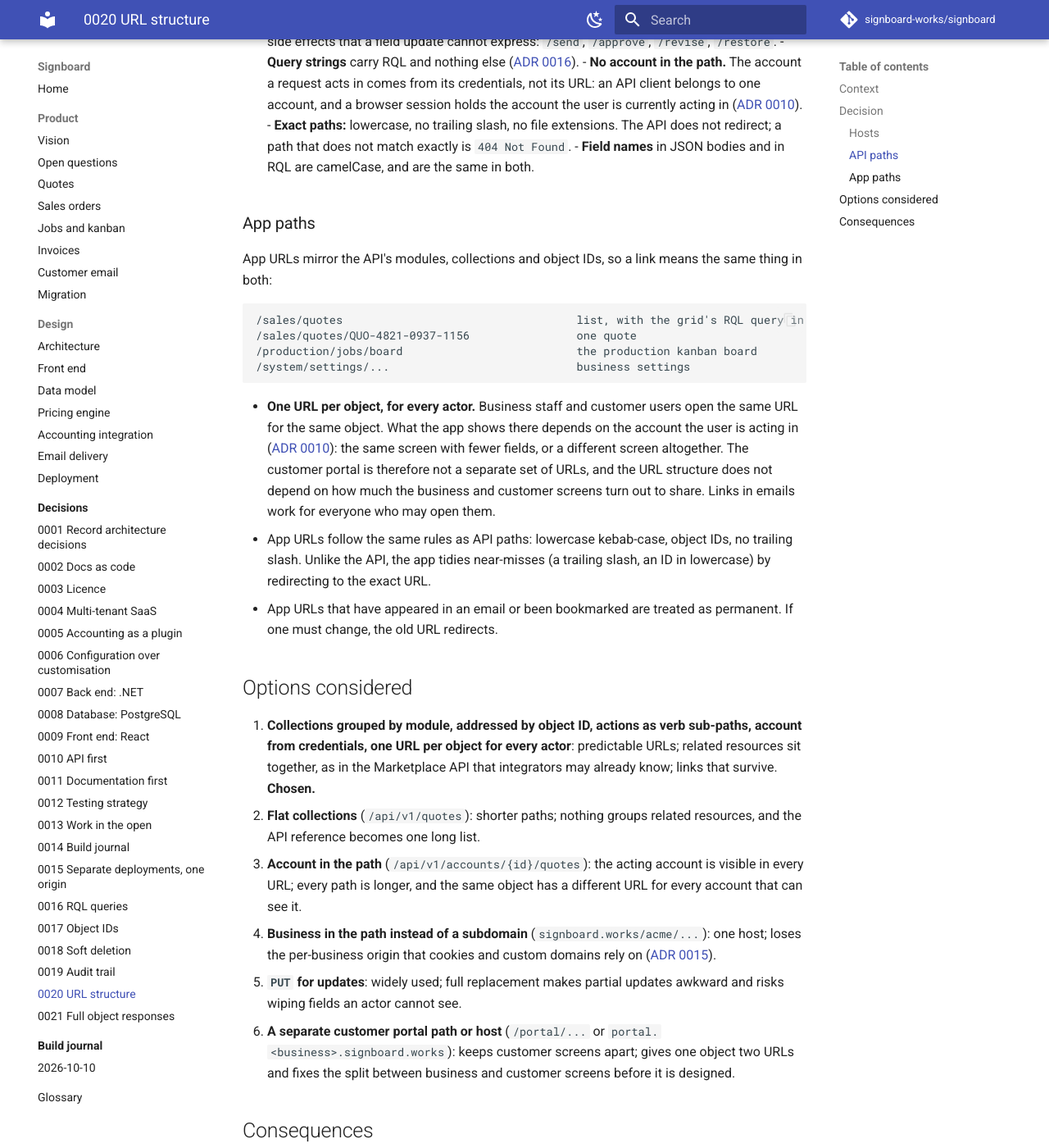
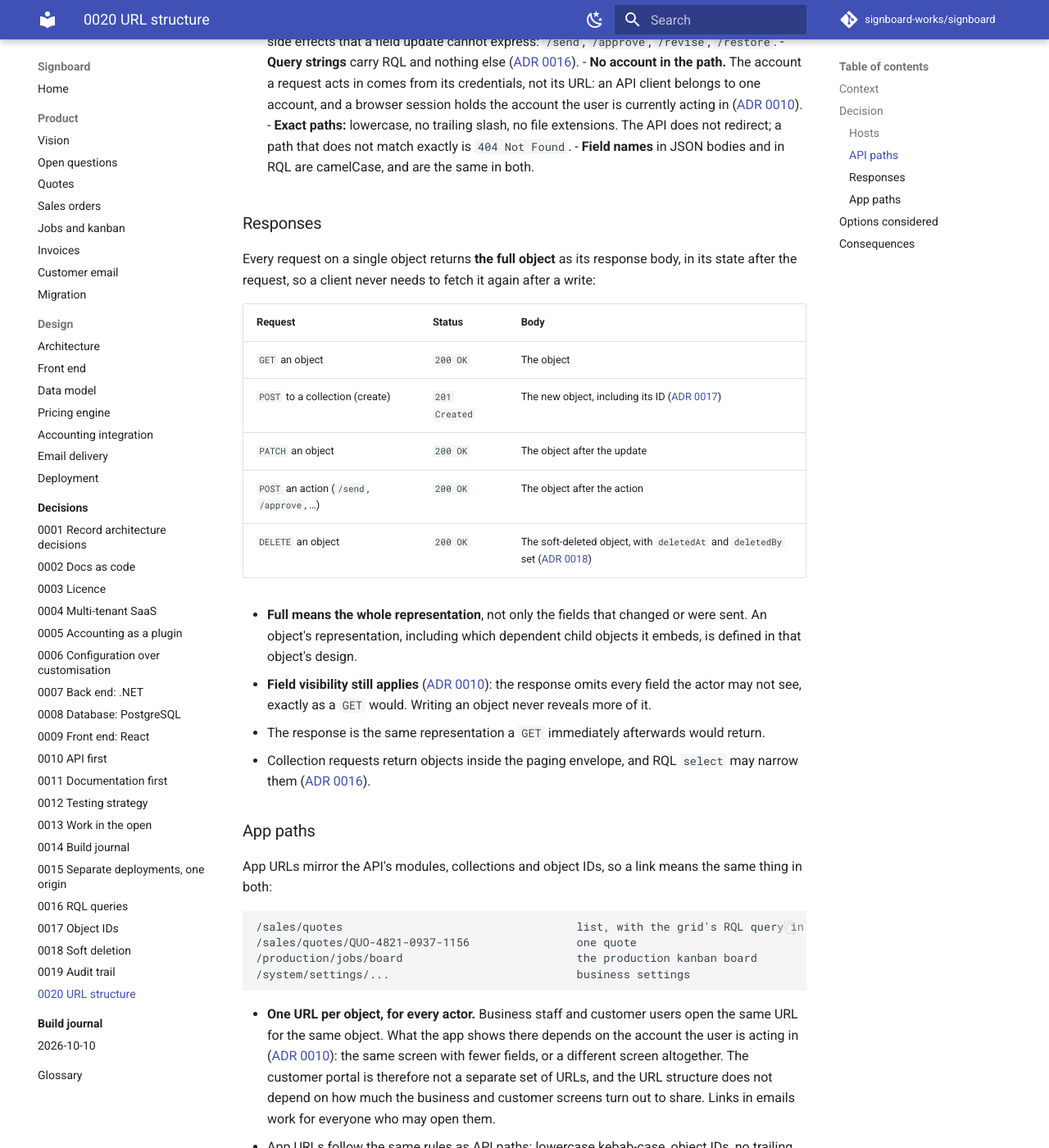
Before and after one commit to signboard-works/signboard, an MkDocs documentation site: the page built from docs/adr/0020-url-structure.md, in a window 1280 px wide and 1400 px high, scrolled down 2343 px. Shown: the whole window at 82% size. Built offline with MkDocs 1.6.1 and Material for MkDocs 9.7.7, drawn with Linux system fonts in a browser that asks for light colours; comment, search, counter and statistics services are not loaded; some of the changed text lies outside the part shown.

Commit message:
Fold ADR 0021 into ADR 0020 (#9)
Full object responses become the Responses section of the URL structure
ADR, under the relaxed editing rule for the design phase.

Co-authored-by: Claude Opus 5.5 <noreply@anthropic.com>

```diff
--- a/docs/adr/0020-url-structure.md
+++ b/docs/adr/0020-url-structure.md
@@ -71,6 +71,23 @@ DELETE /api/v1/production/jobs/JOB-4821-0937-1156
 - **Exact paths:** lowercase, no trailing slash, no file extensions. The API does not redirect; a path that does not match exactly is `404 Not Found`.
 - **Field names** in JSON bodies and in RQL are camelCase, and are the same in both.
 
+### Responses
+
+Every request on a single object returns **the full object** as its response body, in its state after the request, so a client never needs to fetch it again after a write:
+
+| Request | Status | Body |
+|---|---|---|
+| `GET` an object | `200 OK` | The object |
+| `POST` to a collection (create) | `201 Created` | The new object, including its ID ([ADR 0017](0017-object-ids.md)) |
+| `PATCH` an object | `200 OK` | The object after the update |
+| `POST` an action (`/send`, `/approve`, …) | `200 OK` | The object after the action |
+| `DELETE` an object | `200 OK` | The soft-deleted object, with `deletedAt` and `deletedBy` set ([ADR 0018](0018-soft-delete.md)) |
+
+- **Full means the whole representation**, not only the fields that changed or were sent. An object's representation, including which dependent child objects it embeds, is defined in that object's design.
+- **Field visibility still applies** ([ADR 0010](0010-api-first.md)): the response omits every field the actor may not see, exactly as a `GET` would. Writing an object never reveals more of it.
+- The response is the same representation a `GET` immediately afterwards would return.
+- Collection requests return objects inside the paging envelope, and RQL `select` may narrow them ([ADR 0016](0016-rql-queries.md)).
+
 ### App paths
 
 App URLs mirror the API's modules, collections and object IDs, so a link means the same thing in both:
@@ -93,12 +110,15 @@ App URLs mirror the API's modules, collections and object IDs, so a link means t
 3. **Account in the path** (`/api/v1/accounts/{id}/quotes`): the acting account is visible in every URL; every path is longer, and the same object has a different URL for every account that can see it.
 4. **Business in the path instead of a subdomain** (`signboard.works/acme/...`): one host; loses the per-business origin that cookies and custom domains rely on ([ADR 0015](0015-separate-deployments-one-origin.md)).
 5. **`PUT` for updates**: widely used; full replacement makes partial updates awkward and risks wiping fields an actor cannot see.
-6. **A separate customer portal path or host** (`/portal/...` or `portal.<business>.signboard.works`): keeps customer screens apart; gives one object two URLs and fixes the split between business and customer screens before it is designed.
+6. **Minimal responses to writes** (`204 No Content`, an ID, or only the changed fields): smaller; every client must fetch again to see the result, and may see a later state than its own write produced.
+7. **Optional full responses** (via a `Prefer: return=representation` header): flexible; two behaviours to document and test for every endpoint.
+8. **A separate customer portal path or host** (`/portal/...` or `portal.<business>.signboard.works`): keeps customer screens apart; gives one object two URLs and fixes the split between business and customer screens before it is designed.
 
 ## Consequences
 
 - API paths and app routes can be generated and checked from the same list of modules and collections.
 - Every screen that both business staff and customer users can reach must handle both, by account kind.
+- Every write ends by loading and serialising the object through the same path and field-visibility policy as `GET`. Tests check that a write's response equals a subsequent `GET`, for each actor ([ADR 0012](0012-testing.md)). Objects that embed large child collections need a deliberate representation in their design.
 - Renaming a module or collection, or moving a collection between modules, is a breaking API change and needs a new API version ([ADR 0010](0010-api-first.md)).
 - Subdomain names need a reserved-word list and a redirect table for renamed businesses.
 - Where users sign in, given that users are global and each business has its own host, is a separate decision for the authentication design.
--- a/mkdocs.yml
+++ b/mkdocs.yml
@@ -86,7 +86,6 @@ nav:
       - "0018 Soft deletion": adr/0018-soft-delete.md
       - "0019 Audit trail": adr/0019-audit-trail.md
       - "0020 URL structure": adr/0020-url-structure.md
-      - "0021 Full object responses": adr/0021-full-object-responses.md
   - Build journal:
       - journal/index.md
       - "2026-10-10": journal/2026-10-10.md
```
Also changed, not shown: CLAUDE.md (+1 -1 lines), docs/adr/0021-full-object-responses.md (deleted, +0 -42 lines), docs/adr/index.md (+0 -1 lines), docs/journal/2026-10-10.md (+1 -1 lines).
